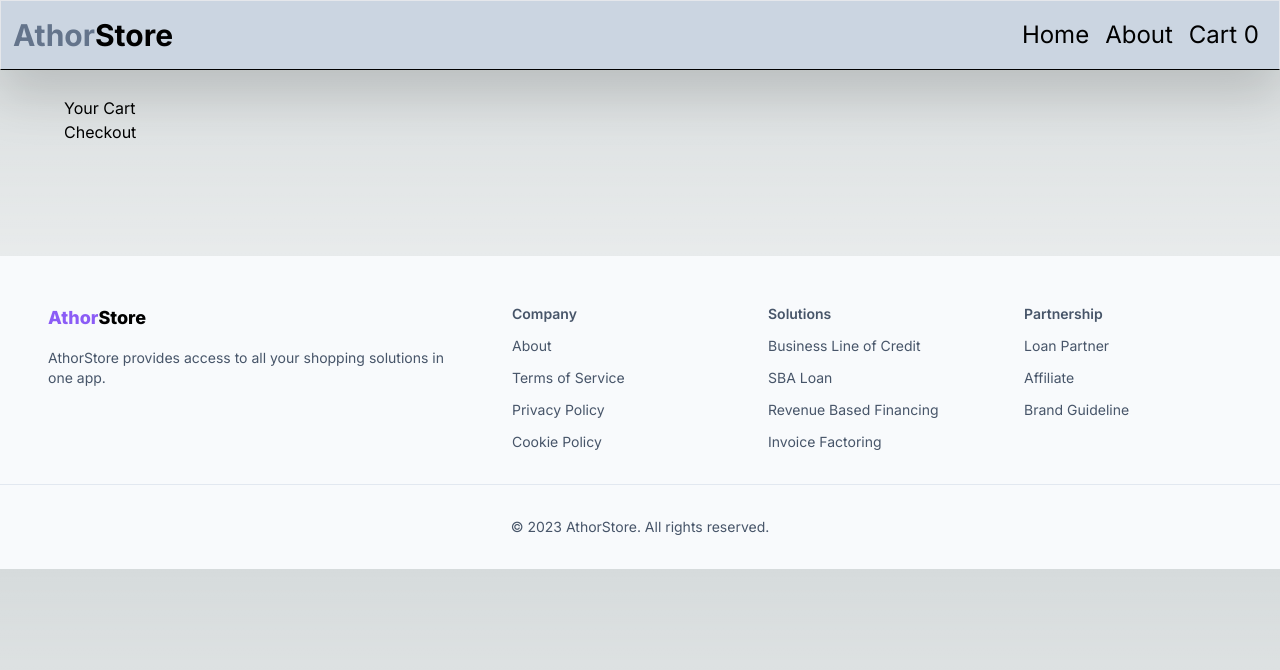
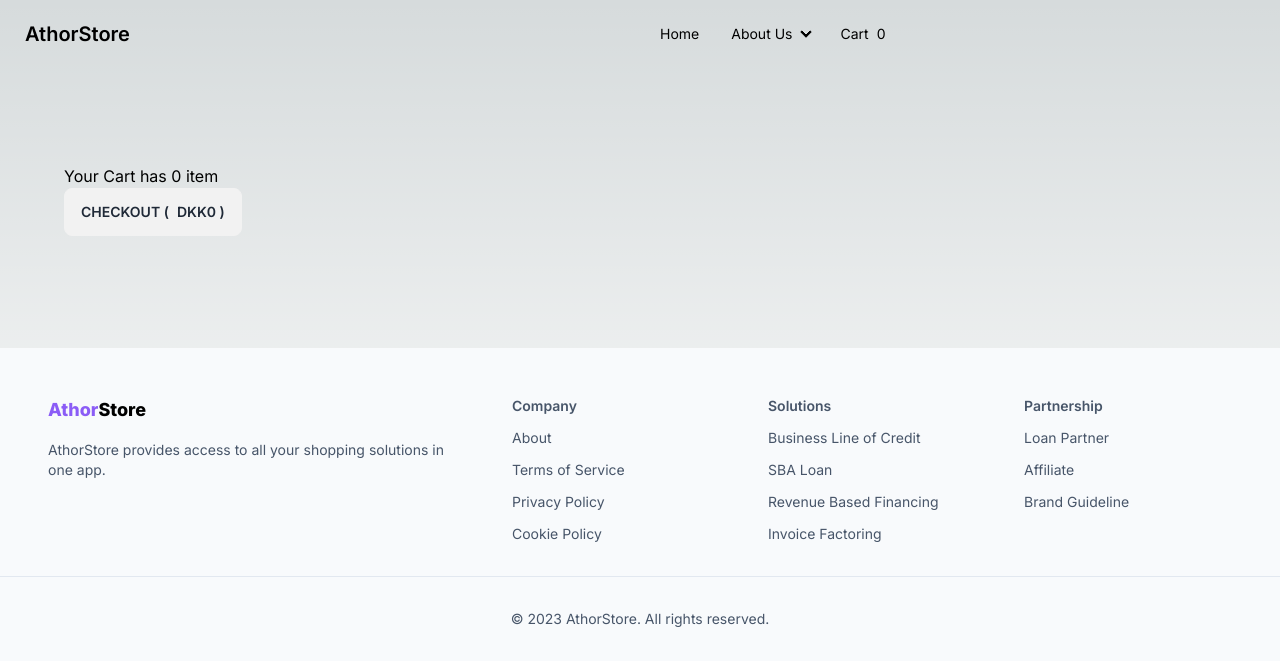
Before and after one commit to HermanAthor/AthorStore-version1, a Next.js app: page /cart in a window 1280 px wide. Shown: the top 670 px of the page. Built offline with nearby package versions, Linux system fonts and the light colour scheme.

Commit message:
Implimented the cart functionality

```diff
--- a/components/PageComponents/Cart.jsx
+++ b/components/PageComponents/Cart.jsx
@@ -3,12 +3,24 @@
 import { addToCart } from "@/api/utils";
 import { cartState } from "@/context/CartContext/cartContext";
 import { Grid } from "@mui/material";
+import { useEffect } from "react";
 import { useRecoilState } from "recoil";
 
 const Cart = ({ item }) => {
   const { title, image, quantity, price } = item;
 
   const [cartItems, setCartItems] = useRecoilState(cartState);
+
+  useEffect(() => {
+    localStorage.setItem("cartItems", JSON.stringify(cartItems));
+  }, [cartItems]);
+
+  useEffect(() => {
+    const cartItems = localStorage.getItem("cartItems");
+    if (cartItems) {
+      setCartItems(JSON.parse(cartItems));
+    }
+  }, []);
 
   // Add items to Cart function
   const addToCart = (product) => {
@@ -111,7 +123,6 @@ const Cart = ({ item }) => {
             <button>clear Cart</button>
           </Grid> */}
       </Grid>
-      <div>Checkout</div>
     </>
   );
 };
--- a/components/PageComponents/HeaderComp.jsx
+++ b/components/PageComponents/HeaderComp.jsx
@@ -24,29 +24,78 @@ import { useRecoilValue } from "recoil";
 const HeaderComp = () => {
   const cartItems = useRecoilValue(cartState);
   return (
-    <header className="flex bg-slate-300 justify-between items-center px-3 drop-shadow-2xl border border-b-black py-4 fixed top-0 w-full z-50">
-      <div className="font-bold text-3xl">
-        <Link href="/">
-          <h1>
-            <span className="text-slate-500">Athor</span>
-            <span className="dark:text-slate-400">Store</span>
-          </h1>
+    <div className="navbar dark:bg-gray-500">
+      <div className="navbar-start">
+        <div className="dropdown">
+          <label tabIndex={0} className="btn btn-ghost lg:hidden">
+            <svg
+              xmlns="http://www.w3.org/2000/svg"
+              className="h-5 w-5"
+              fill="none"
+              viewBox="0 0 24 24"
+              stroke="currentColor"
+            >
+              <path
+                strokeLinecap="round"
+                strokeLinejoin="round"
+                strokeWidth="2"
+                d="M4 6h16M4 12h8m-8 6h16"
+              />
+            </svg>
+          </label>
+          <ul
+            tabIndex={0}
+            className="menu menu-sm dropdown-content mt-3 z-[1] p-2 shadow bg-base-100 rounded-box w-52"
+          >
+            <li>
+              <a>Home</a>
+            </li>
+            <li>
+              <a>About Us</a>
+              <ul className="p-2">
+                <li>
+                  <a>about</a>
+                </li>
+                <li>
+                  <a>contact</a>
+                </li>
+              </ul>
+            </li>
+            <li>
+              <a>Cart</a>
+            </li>
+          </ul>
+        </div>
+        <Link href="/" className="btn btn-ghost normal-case text-xl">
+          AthorStore
         </Link>
       </div>
-      <ul className="flex justify-between items-center">
-        <li className="px-2  text-2xl hover:text-gray-700">
-          <Link href="/home">Home</Link>
+      <div className="navbar-center hidden lg:flex">
+        <ul className="menu menu-horizontal px-1">
+          <li>
+            <a>Home</a>
           </li>
-        <li className="px-2  text-2xl hover:text-gray-700">
-          <Link href="/about">About</Link>
+          <li tabIndex={0}>
+            <details>
+              <summary>About Us</summary>
+              <ul className="p-2">
+                <li>
+                  <a>Our Story</a>
                 </li>
-        <li className="px-2  text-2xl hover:text-gray-700">
+                <li>
+                  <a>Contact</a>
+                </li>
+              </ul>
+            </details>
+          </li>
+          <li>
             <Link href="/cart">
               Cart <span>{cartItems.length}</span>
             </Link>
           </li>
         </ul>
-    </header>
+      </div>
+    </div>
   );
 };
 
--- a/package.json
+++ b/package.json
@@ -25,6 +25,7 @@
   },
   "devDependencies": {
     "autoprefixer": "^10.4.14",
+    "daisyui": "^3.5.1",
     "postcss": "^8.4.24",
     "tailwind": "^4.0.0"
   }
--- a/src/app/cart/page.jsx
+++ b/src/app/cart/page.jsx
@@ -1,22 +1,53 @@
 "use client";
-import React from "react";
+import React, { useEffect } from "react";
 import MainLayout from "../../../components/LayoutComponents/MainLayout";
 import { Container, Grid } from "@mui/material";
-import { useRecoilValue } from "recoil";
+import { useRecoilState } from "recoil";
 import { cartState } from "@/context/CartContext/cartContext";
 import Cart from "../../../components/PageComponents/Cart";
 
 const CartPage = () => {
-  const cartItems = useRecoilValue(cartState);
+  const [cartItems, setCartItems] = useRecoilState(cartState);
+
+  useEffect(() => {
+    localStorage.setItem("cartItems", JSON.stringify(cartItems));
+  }, [cartItems]);
+
+  useEffect(() => {
+    const cartItems = localStorage.getItem("cartItems");
+    if (cartItems) {
+      setCartItems(JSON.parse(cartItems));
+    }
+  }, []);
+
+  const getCartTotal = () => {
+    return cartItems.reduce(
+      (total, item) => total + item.price * item.quantity,
+      0
+    );
+  };
 
   return (
     <MainLayout>
       <Container className="mt-24">
-        <div>Your Cart</div>
+        <div className=" flex items-center mx-auto">
+          <div>
+            Your Cart has{" "}
+            <span>
+              {cartItems.length} {cartItems.length < 2 ? "item" : "items"}
+            </span>
+          </div>
+        </div>
         {cartItems?.map((item) => {
           return <Cart item={item} />;
         })}
-        <div>Checkout</div>
+        <button className="btn">
+          {" "}
+          Checkout {"("}
+          <span>
+            Dkk{getCartTotal()} {")"}
+          </span>{" "}
+        </button>
       </Container>
     </MainLayout>
   );
--- a/tailwind.config.js
+++ b/tailwind.config.js
@@ -1,3 +1,5 @@
+const daisyui = require('daisyui');
+
 /** @type {import('tailwindcss').Config} */
 module.exports = {
   content: [
@@ -11,5 +13,5 @@ module.exports = {
   theme: {
     extend: {},
   },
-  plugins: [],
+  plugins: [require("daisyui")],
 }
```
Also changed, not shown: 1 other file (tests, documents, lock files or other folders). Lines whose indentation alone changed are shown as unchanged.
